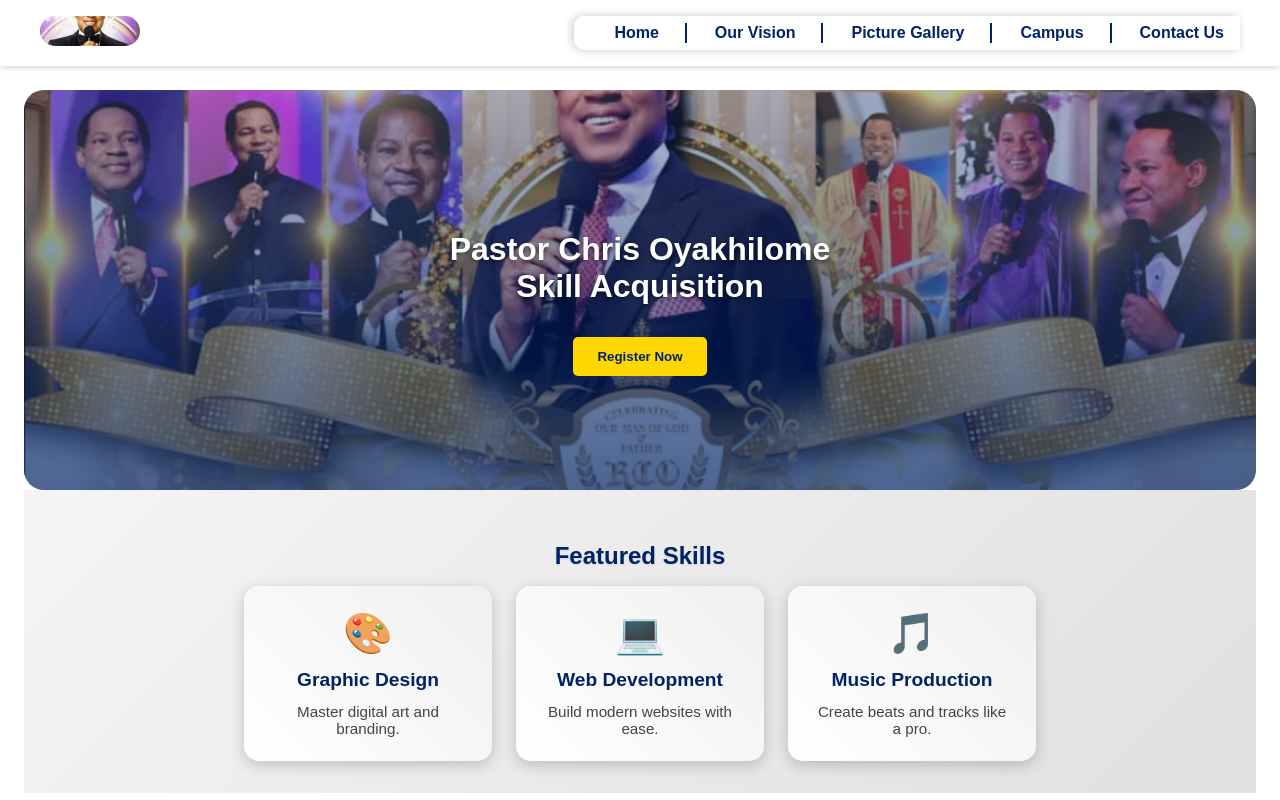
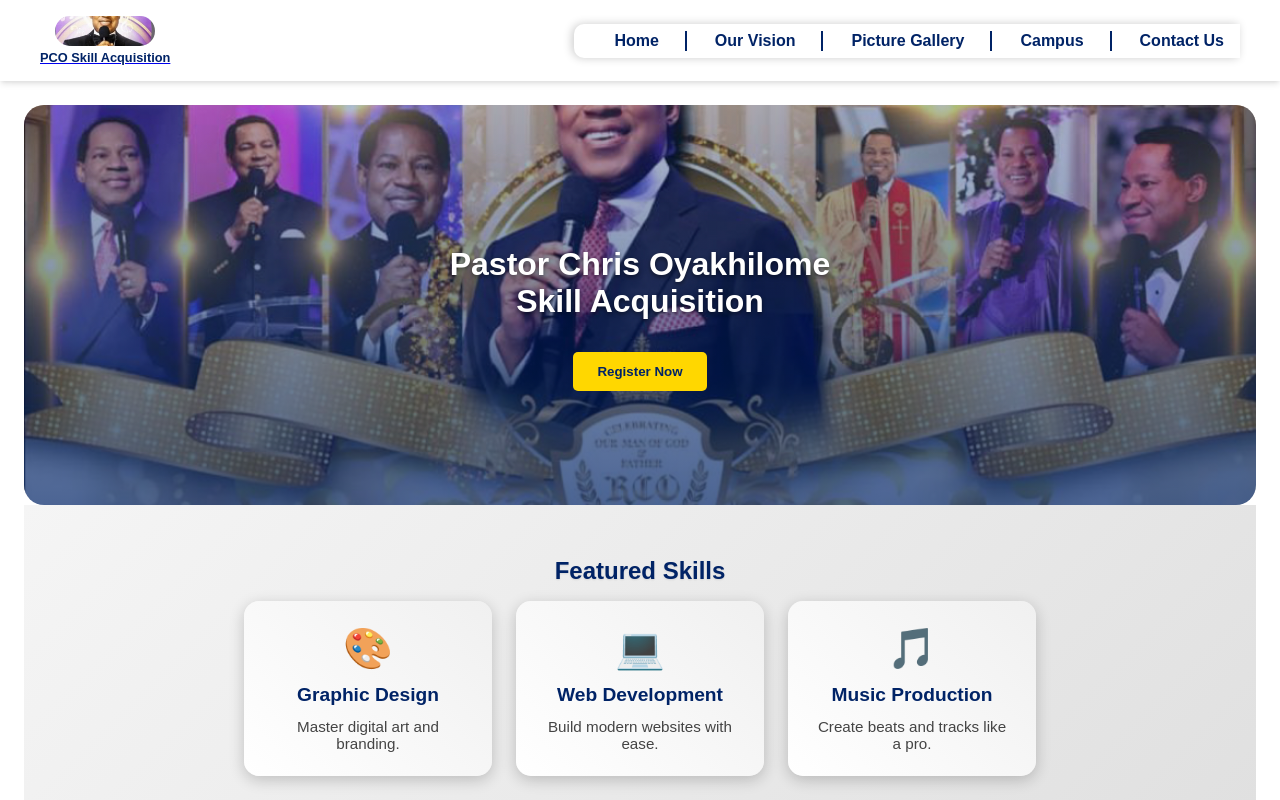
Before and after one commit to pco-skill-acquisition/pcoskillacquisition, a Next.js app: page / in a window 1280 px wide. Shown: the top 800 px of the page. Built offline with nearby package versions, Linux system fonts and the light colour scheme.

Commit message:
Update Navbar.tsx and Navbar.module.css to add 'PCO Skill Acquisition' text under logo

```diff
--- a/app/components/Navbar.module.css
+++ b/app/components/Navbar.module.css
@@ -17,6 +17,12 @@
   align-items: center;
 }
 
+.logoContainer {
+  display: flex;
+  flex-direction: column;
+  align-items: center;
+}
+
 .logo {
   width: 100px;
   height: 30px;
@@ -25,10 +31,22 @@
   transition: all 0.2s ease;
 }
 
+.logoText {
+  font-family: "Gilroy", sans-serif;
+  font-weight: bold;
+  font-size: 0.8rem;
+  color: #002366;
+  text-align: center;
+  margin-top: 0.25rem;
+}
+
 @media (max-width: 640px) {
   .logo {
     width: 75px;
     height: 22px;
+  }
+  .logoText {
+    font-size: 0.6rem;
   }
 }
 
--- a/app/components/Navbar.tsx
+++ b/app/components/Navbar.tsx
@@ -17,6 +17,7 @@
     <header className={styles.header}>
       <nav className={styles.nav}>
         <Link href="/">
+          <div className={styles.logoContainer}>
             <Image
               src="/logo.png"
               alt="PCO Skills Logo"
@@ -24,6 +25,8 @@
               height={30}
               className={styles.logo}
             />
+            <span className={styles.logoText}>PCO Skill Acquisition</span>
+          </div>
         </Link>
         <button
           className={styles.toggle}
```
Lines whose indentation alone changed are shown as unchanged.
